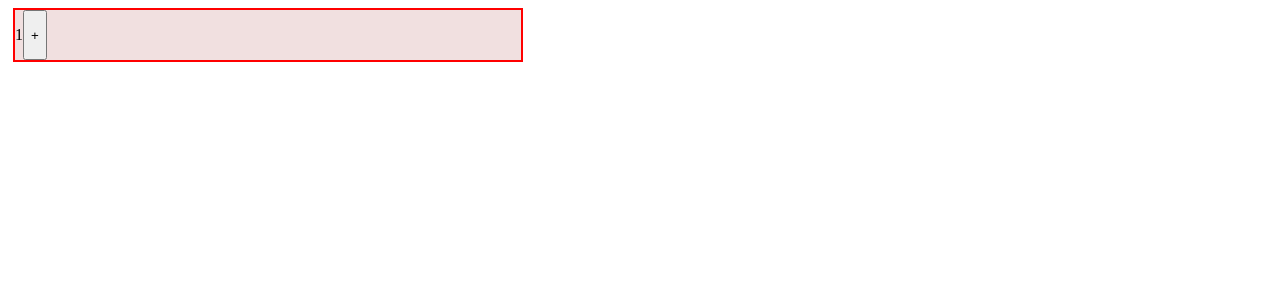
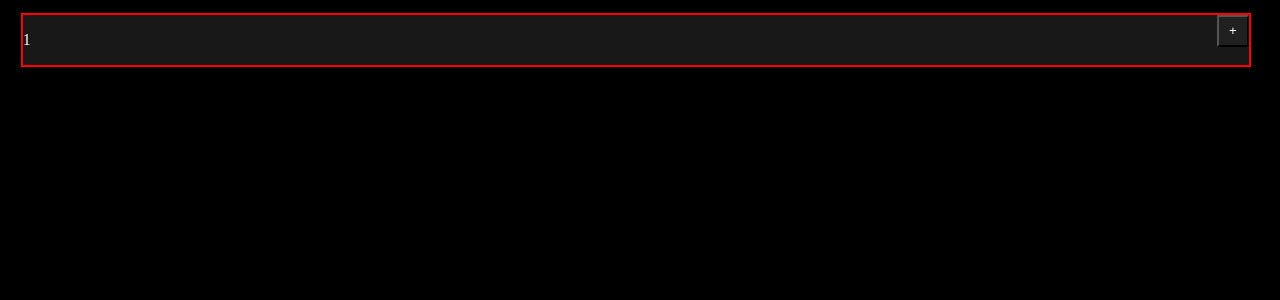
Before and after one commit to dminoru13/Fichario-mas-melhor, a React (Vite) app: page / in a window 1280 px wide. Shown: the top 300 px of the page. Built offline with nearby package versions, Linux system fonts and the light colour scheme.

Commit message:
o react parou de encher a porra do meu saco

```diff
--- a/src/Paginas/ficha/Ficha.css
+++ b/src/Paginas/ficha/Ficha.css
@@ -1,9 +1,16 @@
+:root {
+    background-color: black;
+}
+
+
 .modulo{
     border: 2px red solid;
-    background-color: rgb(241, 224, 224);
+    background-color: rgb(24, 24, 24);
     margin: 5px;
-    width: 40%;
+    width: 97%;
     min-height: 3vw;
+    margin: 1vw;
+    color: white;
 }
 
 .cabecario{
@@ -11,8 +18,10 @@
     flex-direction: row;
 }
 
-.botaoAdd{
+.btnAdd{
    margin-left: auto;
    width: 2.5vw;
    height: 2.5vw;
+   background-color: rgb(32, 32, 32);
+   color: white;
 }
--- a/src/Paginas/modulo/Modulo.tsx
+++ b/src/Paginas/modulo/Modulo.tsx
@@ -1,4 +1,3 @@
-    import { useState } from 'react'
     import type {TipoModulo} from "../../contexto/contexto"
     import { useModulo } from '../../contexto/contexto'
 
@@ -22,10 +21,10 @@ function Modulo({ id }: { id: string }) {
   }
 
   const moduloAtual = encontrar(id, modulos);
-  if (!moduloAtual) return null; // não renderiza nada se sumiu
+  if (!moduloAtual) return null;
 
   function adicionarFilho() {
-    const numero = moduloAtual.ModuloFilho.length + 1;
+    const numero = moduloAtual!.ModuloFilho.length + 1;
     adicionarModulo(id, { id: id + "." + numero, ModuloFilho: [] });
   }
 
@@ -33,7 +32,7 @@ function Modulo({ id }: { id: string }) {
     <div className="modulo">
       <div className="cabecario">
         <p>{id}</p>
-        <button onClick={adicionarFilho}>+</button>
+        <button onClick={adicionarFilho} className='btnAdd'>+</button>
       </div>
 
       <div className="filhos">
--- a/src/contexto/contexto.tsx
+++ b/src/contexto/contexto.tsx
@@ -20,7 +20,7 @@ type ModulosContextType = {
   const ContextoModulos = createContext<ModulosContextType | null>(null)
 
 
-  export function ProvedorModulos({children}) {
+  export function ProvedorModulos({children}: {children: React.ReactNode }) {
     const [modulos, setModulos] = useState<TipoModulo[]>([
         {id: '1', ModuloFilho: []}]
     )
```
